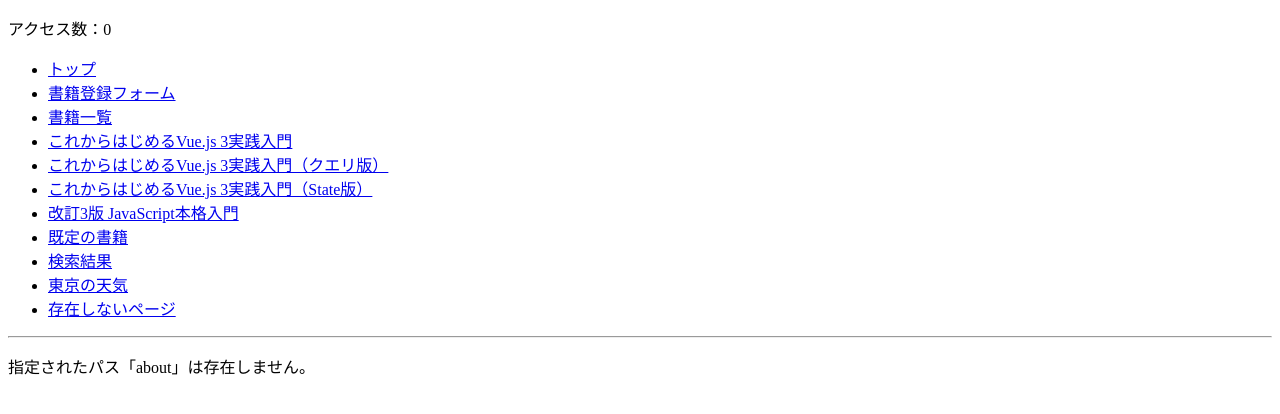
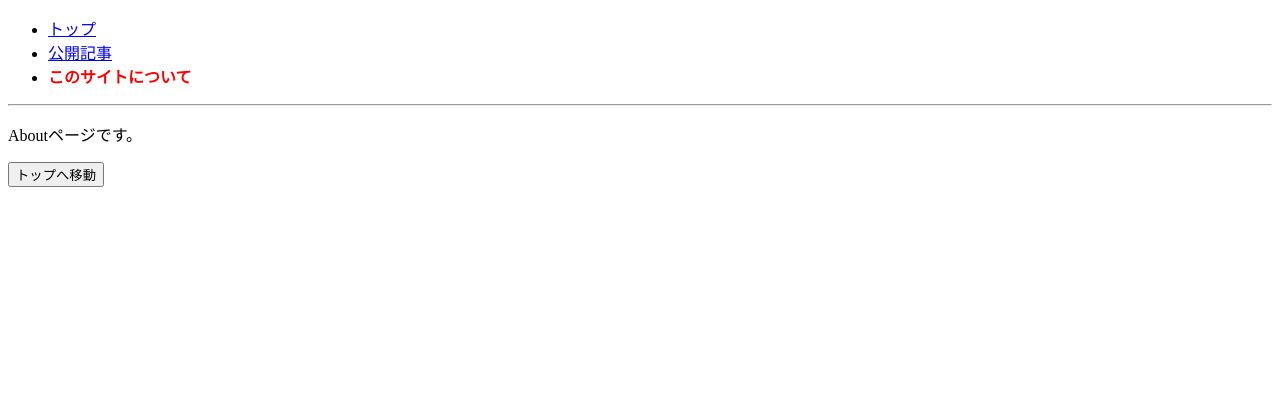
Before and after one commit to Yuma0309/Study-React, a React (Create React App) app in the folder React_sample_Yuma/my-react/: page /about in a window 1280 px wide. Shown: the top 414 px of the page. Built offline with nearby package versions, Linux system fonts and the light colour scheme.

Commit message:
リスト8-5-4までの動作を確認

```diff
--- a/React_sample_Yuma/my-react/src/chap08/RouterCustom.js
+++ b/React_sample_Yuma/my-react/src/chap08/RouterCustom.js
@@ -1,7 +1,10 @@
 import { Outlet } from 'react-router-dom';
 import { MyLink } from './MyLink';
+import { useState } from 'react';
 
 export default function RouterCustom() {
+  const [count, setCount] = useState(0);
+
   return (
     <>
       {/* 自作リンクでメニュー部分を置き換え */}
@@ -11,7 +14,7 @@ export default function RouterCustom() {
         <li><MyLink to="/about">このサイトについて</MyLink></li>
       </ul>
       <hr />
-      <Outlet />
+      <Outlet context={[count, setCount]} />
     </>
   );
 }
--- a/React_sample_Yuma/my-react/src/index.js
+++ b/React_sample_Yuma/my-react/src/index.js
@@ -1,14 +1,13 @@
 import ReactDOM from 'react-dom/client';
 import { RouterProvider } from 'react-router-dom';
 import { HelmetProvider } from 'react-helmet-async';
-import routesParam from './chap08/routesParam';
+import routesMyLink from './chap08/routesMyLink';
 
-// Reactアプリ（Appコンポーネント）を描画
 const root = ReactDOM.createRoot(document.getElementById('root'));
 
 // react-helmet-asyncを有効化
 root.render(
   <HelmetProvider>
-    <RouterProvider router={routesParam} />
+    <RouterProvider router={routesMyLink} />
   </HelmetProvider>
 );
```
